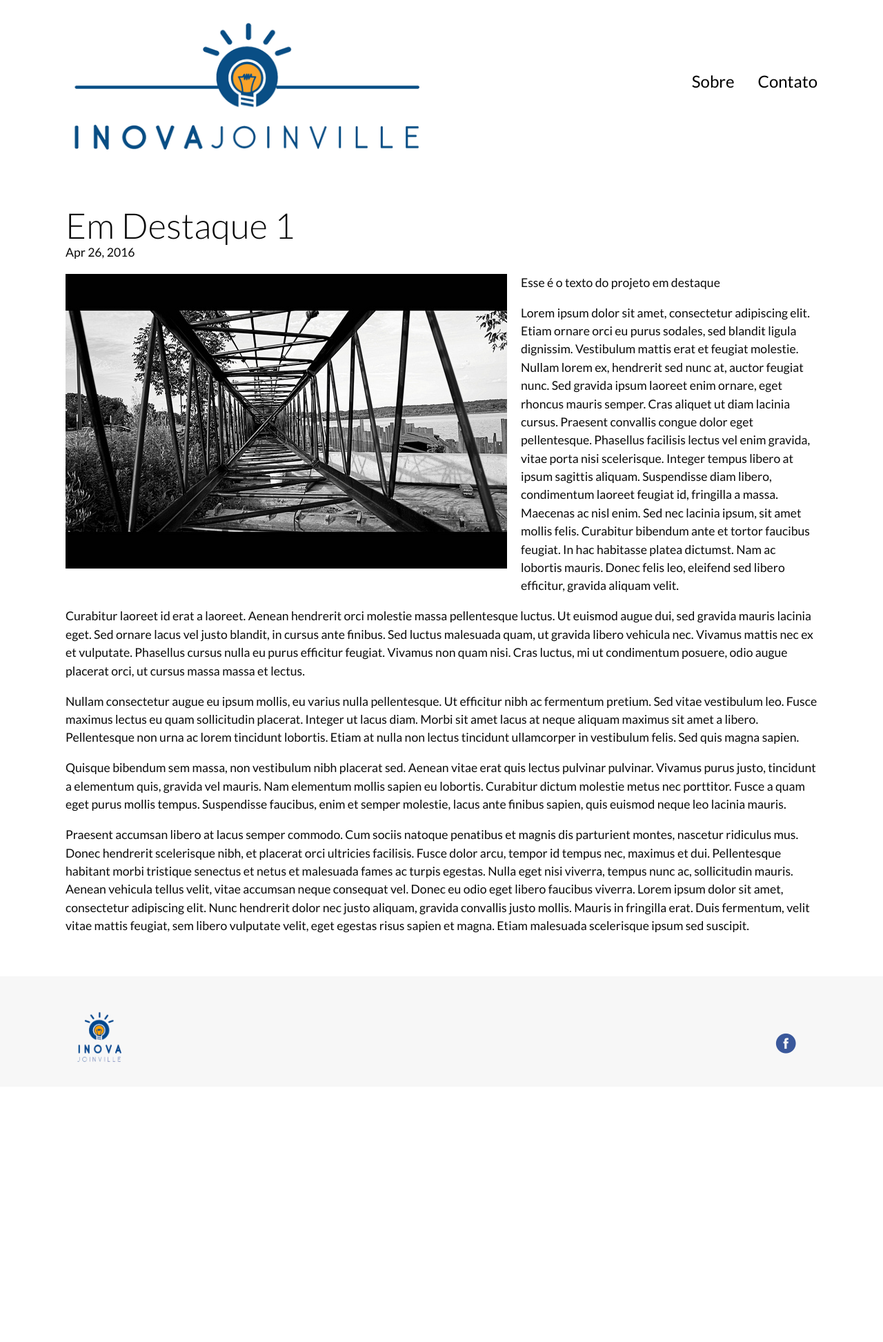
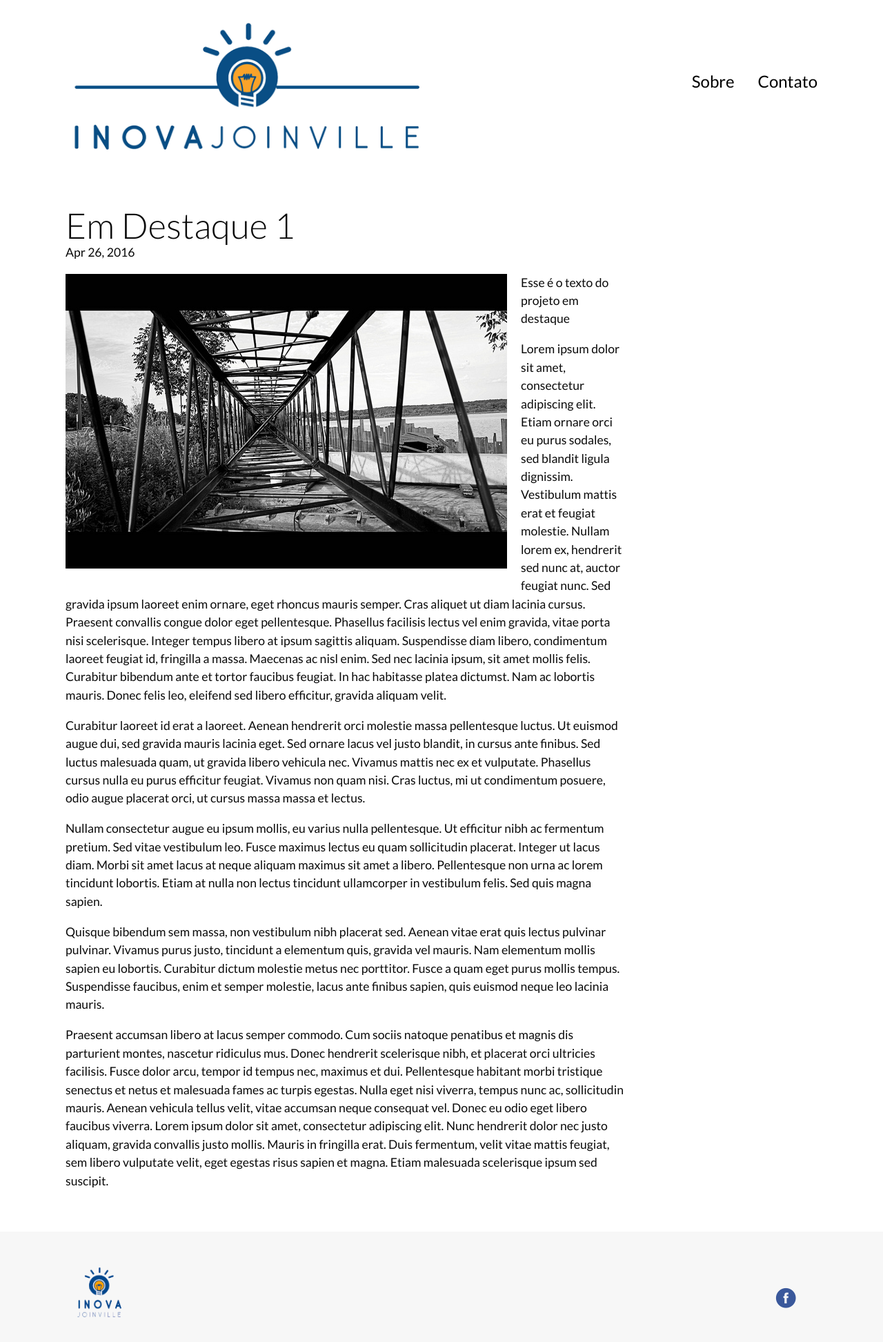
Before and after one commit to inovajoinville/inovajoinville.github.io, a Jekyll site: the page built from _posts/destaque/2016-04-26-destaque-1.markdown, in a window 1280 px wide. Shown: the whole page at 69% size. Built offline with Jekyll 4.4.1, drawn with Linux system fonts in a browser that asks for light colours; before the commit the page ends 1575 px from its top, so only the background shows below that.

Commit message:
Update post.html

```diff
--- a/_layouts/post.html
+++ b/_layouts/post.html
@@ -3,7 +3,7 @@ layout: default
 ---
 
 <div class="row">
-	<div class="medium-12 columns">
+	<div class="medium-9 columns">
 		<article class="post" itemscope itemtype="http://schema.org/BlogPosting">
 
 
```
